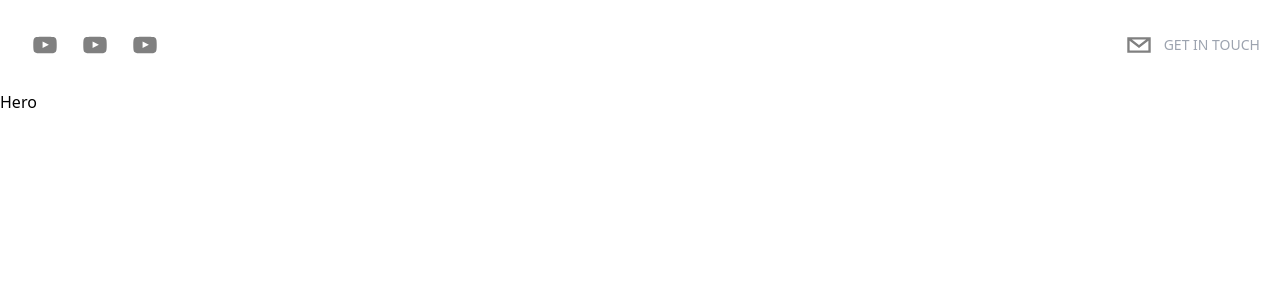
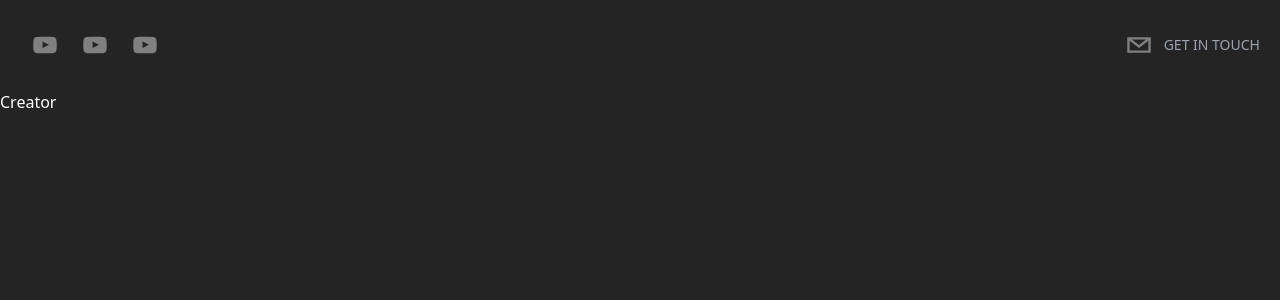
Before and after one commit to RuslanMirets/portfolio-sonny-sangha, a Next.js app: page / in a window 1280 px wide. Shown: the top 300 px of the page. Built offline with nearby package versions, Linux system fonts and the light colour scheme.

Commit message:
Implementing React Simple Typewriter Library

```diff
--- a/components/Hero.tsx
+++ b/components/Hero.tsx
@@ -1,7 +1,21 @@
 import { FC } from "react";
+import { useTypewriter, Cursor } from "react-simple-typewriter";
 
 const Hero: FC = () => {
-	return <div>Hero</div>;
+	const [text, count] = useTypewriter({
+		words: ["Developer", "Designer", "Creator"],
+		loop: true,
+		delaySpeed: 2000,
+	});
+
+	return (
+		<div>
+			<h1>
+				<span>{text}</span>
+				<Cursor cursorColor="#f7ab0a" />
+			</h1>
+		</div>
+	);
 };
 
 export default Hero;
--- a/package.json
+++ b/package.json
@@ -18,6 +18,7 @@
     "next": "13.0.5",
     "react": "18.2.0",
     "react-dom": "18.2.0",
+    "react-simple-typewriter": "^5.0.1",
     "react-social-icons": "^5.15.0",
     "typescript": "4.9.3"
   },
--- a/pages/index.tsx
+++ b/pages/index.tsx
@@ -4,7 +4,7 @@
 
 export default function Home() {
 	return (
-		<div>
+		<div className="bg-[rgb(36,36,36)] text-white h-screen">
 			<Head>
 				<title>Sonny&apos;s Portfolio</title>
 			</Head>
```
Also changed, not shown: 1 other file (tests, documents, lock files or other folders).
